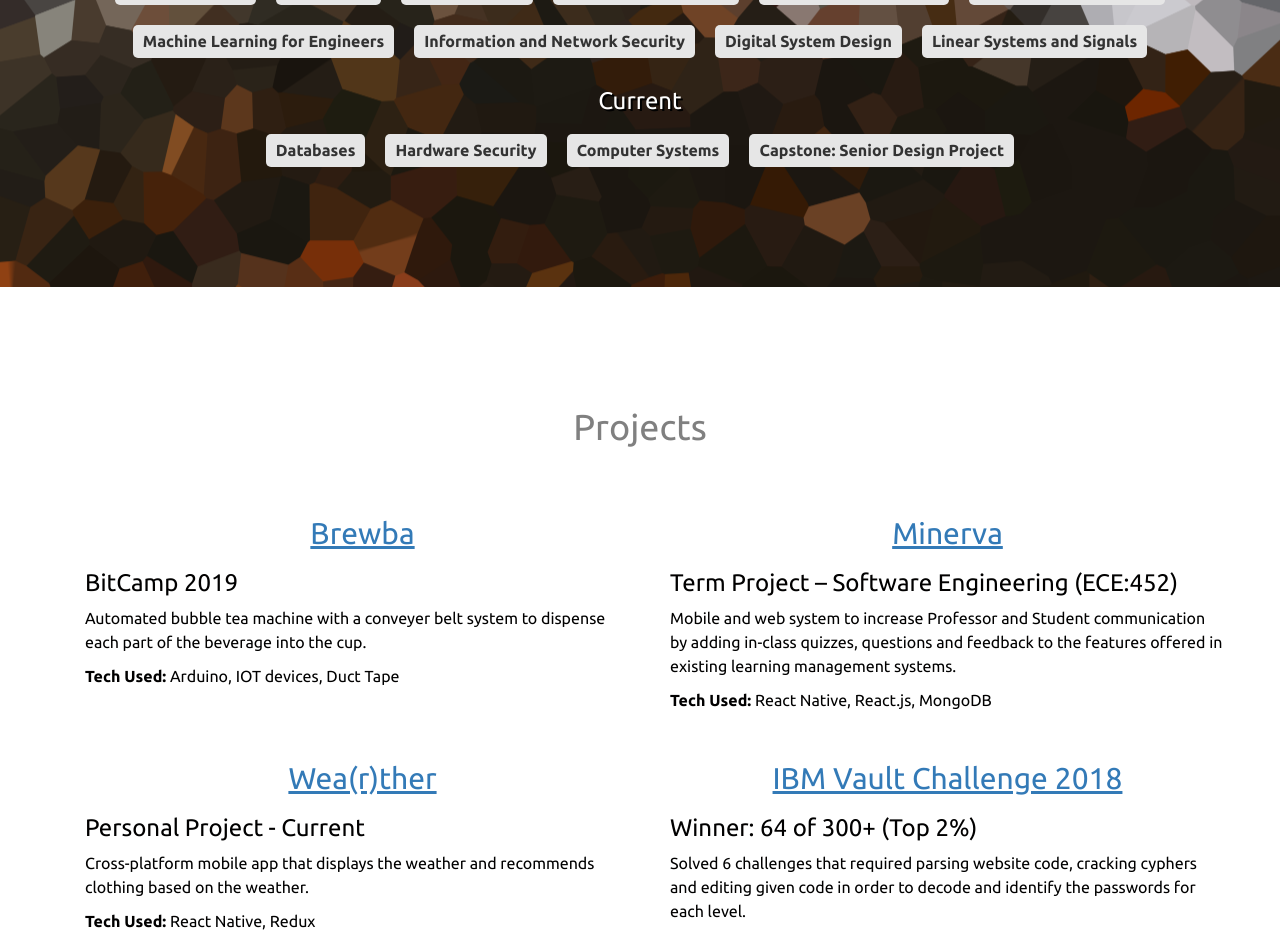
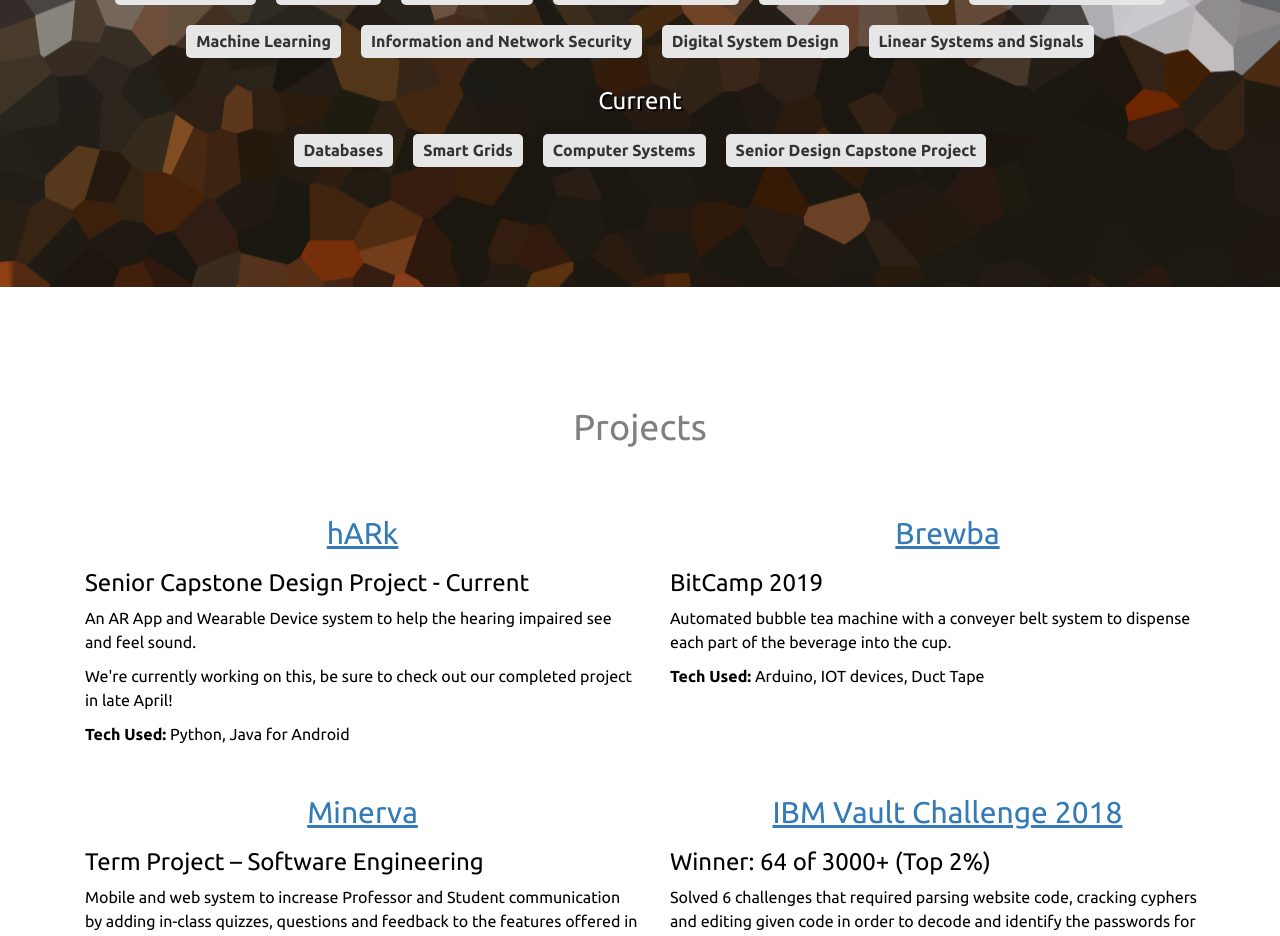
Before and after one commit to PhuruShekar/PhuruShekar.github.io, a React (Create React App) app: page /#/ in a window 1280 px wide. Shown: the part 2080-3016 px from the top of the page. Built offline with nearby package versions, Linux system fonts and the light colour scheme.

Commit message:
updated home page

```diff
--- a/src/components/pages/homePage.js
+++ b/src/components/pages/homePage.js
@@ -133,7 +133,7 @@ class HomePage extends Component {
                        <li>Software Engineering</li>
                        <li>Systems Programming</li>
                        <li>Computer Architecture</li>
-                       <li>Machine Learning for Engineers</li>
+                       <li>Machine Learning</li>
                        <li>Information and Network Security</li>
                        <li>Digital System Design</li>
                        <li>Linear Systems and Signals</li>
@@ -142,9 +142,9 @@ class HomePage extends Component {
                    <h3>Current</h3>
                    <ul>
                       <li>Databases</li>
-                      <li>Hardware Security</li>
+                      <li>Smart Grids</li>
                       <li>Computer Systems</li>
-                      <li>Capstone: Senior Design Project</li>
+                      <li>Senior Design Capstone Project</li>
                    </ul>
                </Row>
            </Grid>
@@ -155,29 +155,30 @@ class HomePage extends Component {
             <h1 className="text-center">Projects</h1>
               <Grid>
                 <Row>
+                <Col md={6} className = "proj">
+                    <h2 className="text-center"><a href="https://github.com/Joshssiegel/Hark" target="_blank" rel="noopener noreferrer">hARk</a></h2>
+                    <h3>Senior Capstone Design Project - Current</h3>
+                    <p>An AR App and Wearable Device system to help the hearing impaired see and feel sound.</p>
+                    <p>We're currently working on this, be sure to check out our completed project in late April!</p>
+                    <p><strong>Tech Used:</strong> Python, Java for Android</p>
+                  </Col>
                   <Col md={6} className = "proj">
                     <h2 className="text-center"><a href="https://devpost.com/software/brewba" target="_blank" rel="noopener noreferrer">Brewba</a></h2>
                     <h3>BitCamp 2019</h3>
                     <p>Automated bubble tea machine with a conveyer belt system to dispense each part of the beverage into the cup.</p>
                     <p><strong>Tech Used:</strong> Arduino, IOT devices, Duct Tape</p>
                   </Col>
+                </Row>
+                <Row>
                   <Col md={6} className = "proj">
                     <h2 className="text-center"><a href="https://github.com/rutgerssoftwareengineering/Minerva" target="_blank" rel="noopener noreferrer">Minerva</a></h2>
-                    <h3>Term Project – Software Engineering (ECE:452)</h3>
+                    <h3>Term Project – Software Engineering</h3>
                     <p>Mobile and web system to increase Professor and Student communication by adding in-class quizzes, questions and feedback to the features offered in existing learning management systems.</p>
                     <p><strong>Tech Used:</strong> React Native, React.js, MongoDB</p>
                   </Col>
-                </Row>
-                <Row>
-                  <Col md={6} className = "proj">
-                    <h2 className="text-center"><a href="https://github.com/phurushekar/wearther" target="_blank" rel="noopener noreferrer">Wea(r)ther</a></h2>
-                    <h3>Personal Project - Current</h3>
-                    <p>Cross-platform mobile app that displays the weather and recommends clothing based on the weather.</p>
-                    <p><strong>Tech Used:</strong> React Native, Redux</p>
-                  </Col>
                   <Col md={6} className = "proj">
                     <h2 className="text-center"><a href="https://www.ibm.com/employment/vault/" target="_blank" rel="noopener noreferrer">IBM Vault Challenge 2018</a></h2>
-                    <h3>Winner: 64 of 300+ (Top 2%)</h3>
+                    <h3>Winner: 64 of 3000+ (Top 2%)</h3>
                     <p>Solved 6 challenges that required parsing website code, cracking cyphers and editing given code in order to decode and identify the passwords for each level.</p>
                     <p><strong>Tech Used:</strong> React Native, React.js, MongoDB</p>
                   </Col>
```
